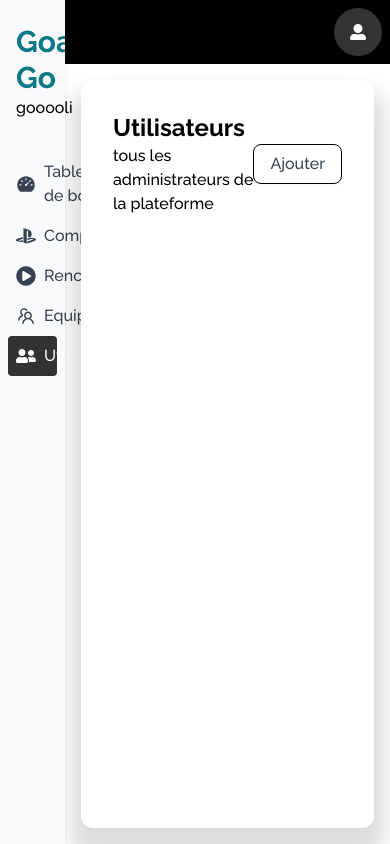
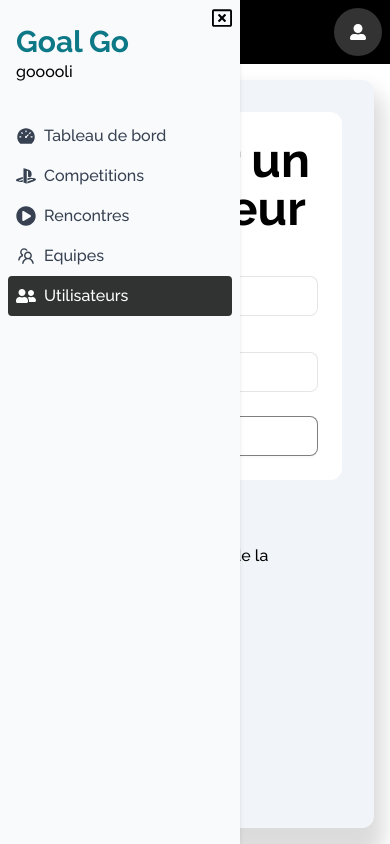
Before and after one commit to Cedric921/soocer-ticket-app2, a Next.js app: page /admin/users in a window 390 px wide. Both pictures are taken after a click on the button "Ajouter". Built offline with nearby package versions, Linux system fonts and the light colour scheme.

Commit message:
feat: asidebar responsive

```diff
--- a/src/components/admin/Asidebar.tsx
+++ b/src/components/admin/Asidebar.tsx
@@ -32,9 +32,18 @@ const links = [
 		link: '/admin/users',
 	},
 ];
-const Asidebar = () => {
+const Asidebar = ({
+	onMobile,
+	showAside,
+}: {
+	onMobile: boolean;
+	showAside: boolean;
+}) => {
 	const router = useRouter();
+
 	return (
+		<>
+			{showAside ? (
 				<>
 					<div className='p-4 px-2 flex flex-col'>
 						<Link href={'/'} className='text-3xl font-bold text-primary-700'>
@@ -59,6 +68,8 @@ const Asidebar = () => {
 						))}
 					</div>
 				</>
+			) : null}
+		</>
 	);
 };
 
--- a/src/components/admin/Header.tsx
+++ b/src/components/admin/Header.tsx
@@ -2,8 +2,13 @@ import { Dropdown } from 'antd';
 import { useRouter } from 'next/router';
 import React from 'react';
 import { FaUserAlt } from 'react-icons/fa';
+import { FiAlignLeft } from 'react-icons/fi';
 
-const Header = () => {
+const Header = ({
+	setShowAside,
+}: {
+	setShowAside: React.Dispatch<React.SetStateAction<boolean>>;
+}) => {
 	const router = useRouter();
 	const items = [
 		{
@@ -18,7 +23,14 @@ const Header = () => {
 	];
 	return (
 		<header className='w-full h-16 bg-black text-white p-4n flex justify-between'>
-			<div></div>
+			<div className='ml-4'>
+				<button
+					className='text-2xl py-3'
+					onClick={() => setShowAside((prev) => !prev)}
+				>
+					<FiAlignLeft />
+				</button>
+			</div>
 			<div className='p-2'>
 				<>
 					<Dropdown
--- a/src/components/admin/compet/CompetCard.tsx
+++ b/src/components/admin/compet/CompetCard.tsx
@@ -12,7 +12,7 @@ interface ICompetiton {
 
 const CompetCard = ({ compet }: ICompetiton) => {
 	return (
-		<div className='border hover:border-black hover:bg-black/10 duration-1000 p-4 rounded-lg'>
+		<div className='border bg-white hover:border-black hover:bg-black/10 duration-1000 p-4 rounded-lg'>
 			<h2 className='text-2xl font-semibold'>{compet.title}</h2>
 			<p className='text-justify text-black/80 py-4'>{compet.description}</p>
 			<Link href={`/admin/compet/${compet.id}`}>
--- a/src/components/admin/layout.tsx
+++ b/src/components/admin/layout.tsx
@@ -2,14 +2,26 @@ import { ConfigProvider, Dropdown } from 'antd';
 import React from 'react';
 import fr from 'antd/locale/fr_FR';
 import Asidebar from './Asidebar';
-import { FaUserAlt } from 'react-icons/fa';
+import { FaRegWindowClose, FaUserAlt } from 'react-icons/fa';
 import Header from './Header';
 
 interface ILayout {
 	children: React.ReactNode;
 }
 
-const layout = ({ children }: ILayout) => {
+const Layout = ({ children }: ILayout) => {
+	const [showAside, setShowAside] = React.useState(true);
+	// Manage responsive sidebar
+	const [onMobile, setOnMobile] = React.useState(false);
+	React.useEffect(() => {
+		const onResize = () => {
+			setOnMobile(window.innerWidth <= 900);
+			// setShowAside(window.innerWidth > 900);
+		};
+		onResize();
+		window.addEventListener('resize', onResize);
+		return () => window.removeEventListener('resize', onResize);
+	}, []);
 	return (
 		<ConfigProvider
 			theme={{
@@ -22,13 +34,25 @@ const layout = ({ children }: ILayout) => {
 			locale={fr}
 		>
 			<div className='w-full h-screen max-h-screen flex duration-500'>
-				<aside className='w-1/6 max-w-[300px] bg-slate-50 shadow-md p-2'>
-					<Asidebar />
+				<aside
+					className={`w-1/6 max-w-[300px] bg-slate-50 shadow-md p-2	${
+						onMobile ? 'absolute z-30 h-screen' : 'relative max-w-[15rem] '
+					} ${showAside ? 'min-w-[15rem] w-1/4' : 'w-0'}`}
+				>
+					{onMobile && (
+						<span
+							className='absolute text-xl top-2 right-2'
+							onClick={() => setShowAside(false)}
+						>
+							<FaRegWindowClose />
+						</span>
+					)}
+					<Asidebar onMobile={onMobile} showAside={showAside} />
 				</aside>
-				<main className='w-full'>
-					<Header />
+				<main className={`w-full ${showAside ? '' : 'max-w-screen'}`}>
+					<Header setShowAside={setShowAside} />
 					<div className='w-full p-4 h-[calc(100vh-4rem)] overflow-x-hidden overflow-y-auto'>
-						<div className='w-full min-h-full bg-white shadow-[0px_20px_20px_10px_#00000024] rounded-xl p-4'>
+						<div className='w-full min-h-full bg-slate-100 shadow-[0px_20px_20px_10px_#00000024] rounded-xl p-4'>
 							{children}
 						</div>
 					</div>
@@ -38,4 +62,4 @@ const layout = ({ children }: ILayout) => {
 	);
 };
 
-export default layout;
+export default Layout;
--- a/src/pages/admin/compet/index.tsx
+++ b/src/pages/admin/compet/index.tsx
@@ -112,7 +112,7 @@ const Index = () => {
 							Designation
 						</label>
 						<Input
-							className='bg-slate-300'
+							className='bg-slate-100'
 							type='text'
 							name='title'
 							id='title'
@@ -122,16 +122,16 @@ const Index = () => {
 						/>
 					</div>
 					<div className='flex flex-col py-2'>
-						<label htmlFor='password' className='text-sm text-black/60'>
-							Mot de passe
+						<label htmlFor='description' className='text-sm text-black/60'>
+							Description
 						</label>
-						<Input
-							className='bg-slate-300'
-							type='password'
-							name='password'
-							id='password'
+						<Input.TextArea
+							className='bg-slate-100'
+							name='description'
+							id='description'
 							size='large'
-							// value={userInput.password}
+
+							// value={userInput.description}
 							// onChange={handleChangeUserInput}
 						/>
 					</div>
--- a/src/pages/admin/users/index.tsx
+++ b/src/pages/admin/users/index.tsx
@@ -1,17 +1,80 @@
 import PageHeader from '@/components/global/PageHeader';
+import { Button, Input } from 'antd';
 import React from 'react';
 
-const index = () => {
+const Index = () => {
+	const [showAdd, setShowAdd] = React.useState<boolean>(false);
+
+	const handleShowUser = () => {
+		setShowAdd((prev) => !prev);
+	};
+	const handleCreateUser = () => {
+		setShowAdd((prev) => !prev);
+	};
 	return (
-		<div>
-			<PageHeader
-				title='Utilisateurs'
-				sub='tous les administrateurs de la plateforme'
-				showCreate
-				// handleClick={handleShow}
-			/>
+		<div className='flex flex-wrap-reverse '>
+			<div className='w-full md:w-2/3'>
+				<PageHeader
+					title='Utilisateurs'
+					sub='tous les administrateurs de la plateforme'
+					showCreate={!showAdd}
+					handleClick={handleShowUser}
+				/>
+			</div>
+			<div className='w-full md:w-1/3 p-4 duration-1000'>
+				{showAdd ? (
+					<div className='bg-white  duration-1000 text-black rounded-xl p-6'>
+						<h1 className='text-5xl md:text-4xl font-bold'>
+							Ajouter un utilisateur
+						</h1>
+						<form className='text-sm my-4 text-black/80'>
+							<div className='flex flex-col py-2'>
+								<label htmlFor='title' className='text-sm text-black/80'>
+									Designation
+								</label>
+								<Input
+									className='bg-white/80 text-black/80 border-black/10'
+									type='text'
+									name='title'
+									id='title'
+									size='large'
+									// value={userInput.email}
+									// onChange={handleChangeUserInput}
+								/>
+							</div>
+							<div className='flex flex-col py-2'>
+								<label htmlFor='description' className='text-sm text-black/80'>
+									Description
+								</label>
+								<Input
+									className='bg-white/80 text-black/80 border-black/10'
+									type='text'
+									name='title'
+									id='title'
+									size='large'
+									// value={userInput.email}
+									// onChange={handleChangeUserInput}
+								/>
+							</div>
+						</form>
+						<Button
+							className='text-black/80 w-full border-black/50'
+							size='large'
+							onClick={handleCreateUser}
+						>
+							Enregistrer
+						</Button>
+					</div>
+				) : (
+					<div className='bg-white  duration-1000 text-black rounded-xl p-6'>
+						<h1 className='text-2xl md:text-4xl font-bold'>
+							Details utilisateur
+						</h1>
+					</div>
+				)}
+			</div>
 		</div>
 	);
 };
 
-export default index;
+export default Index;
--- a/src/pages/auth/login.tsx
+++ b/src/pages/auth/login.tsx
@@ -30,7 +30,7 @@ const Login = () => {
 			<div
 				className={`w-full h-screen flex justify-center items-center bg-[url('/images/champios.webp')] bg-blue-300 relative text-white/70`}
 			>
-				<div className='w-1/2 md:w-2/5 2xl:w-1/4 p-4 md:p-8 bg-white/30 backdrop-blur-md rounded-md'>
+				<div className='w-full m-2 md:w-2/5 2xl:w-1/4 p-4 md:p-8 bg-white/30 backdrop-blur-md rounded-md'>
 					<span className='text-white/50'>Goal go</span>
 					<h2 className='text-3xl text-white/70 font-bold'>Connexion</h2>
 					<p className='text-xs text-white/50'>
```
Lines whose indentation alone changed are shown as unchanged.
